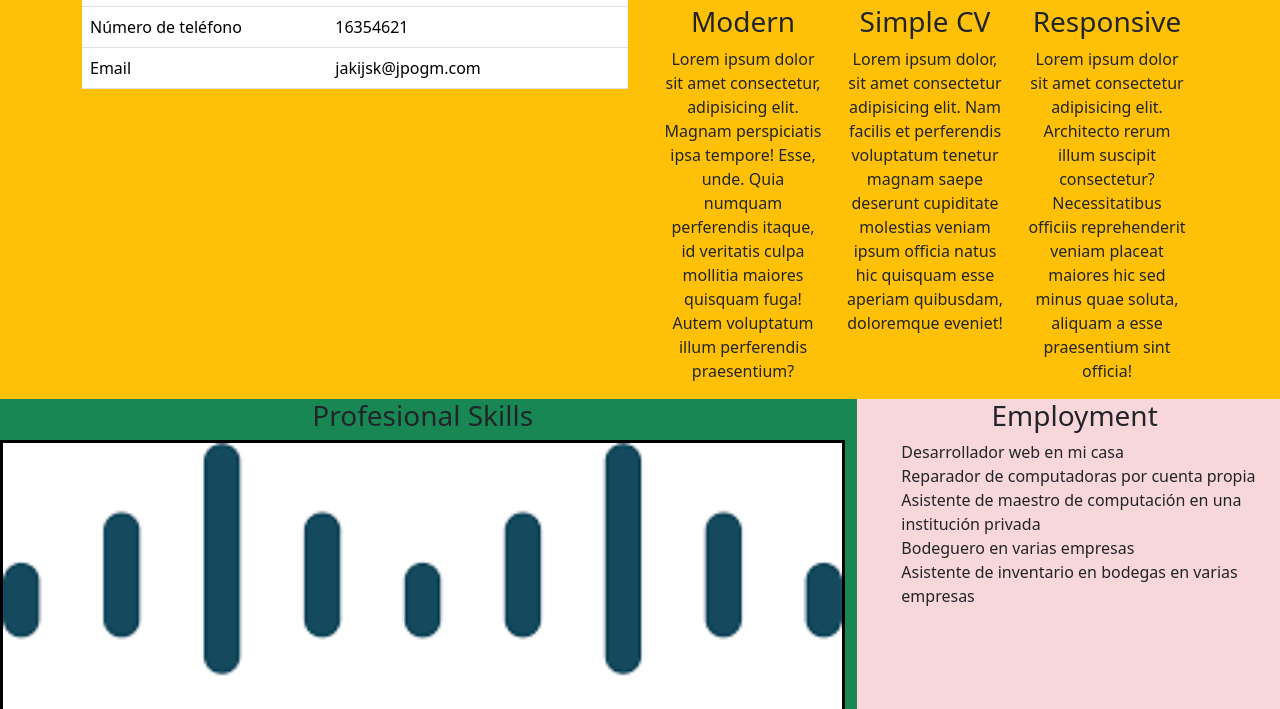
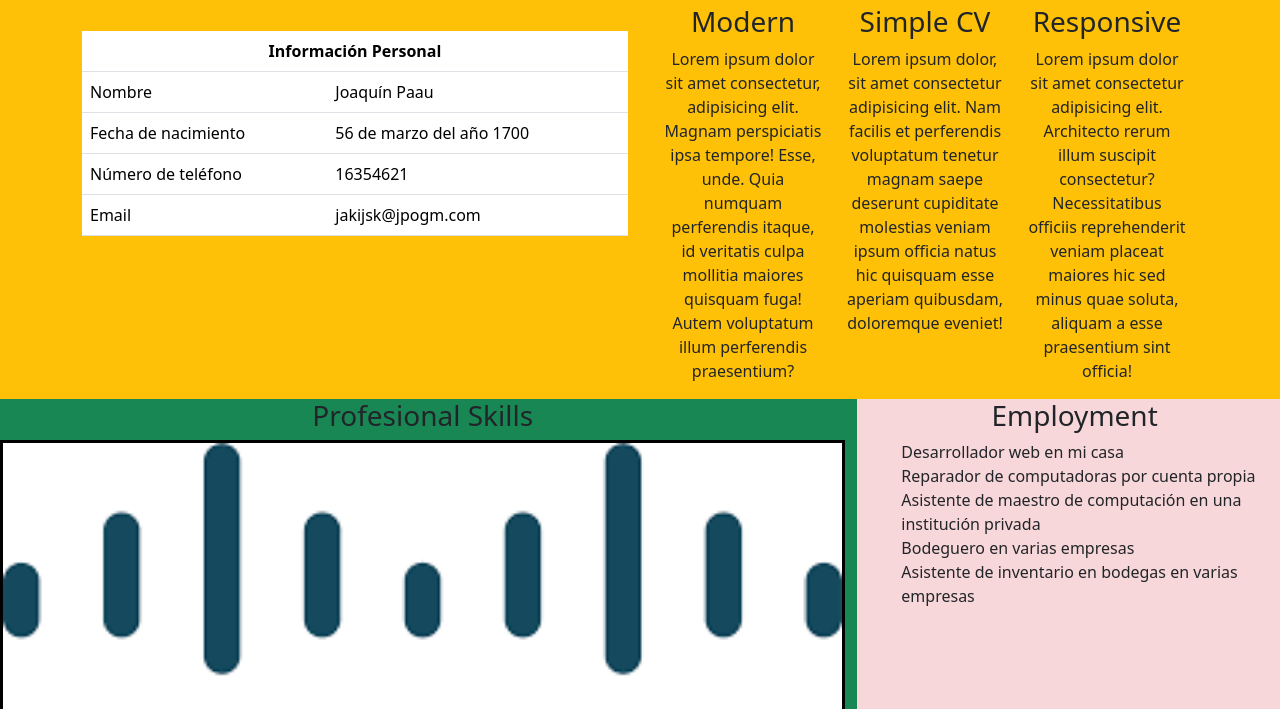
Before and after one commit to KikabYat/curriculumEjemplo2, a plain HTML site: page index.html in a window 1280 px wide. Shown: the part 391-1100 px from the top of the page. Drawn offline with nearby package versions, Linux system fonts and the light colour scheme.

Commit message:
cambios efectuados: se centro la tabla de información personal vertical y horizontalmente

```diff
--- a/assets/styles/styles.css
+++ b/assets/styles/styles.css
@@ -27,6 +27,10 @@
     width: 150px;
 }
 
+.tablaInformacionPersonal{
+    display: flex;
+    align-items: center;
+}
 /* .contenedorProfesionalSkills-Employment{
     width: 100%;
 } */
--- a/index.html
+++ b/index.html
@@ -62,10 +62,10 @@
       </nav>
 
 
-      <main class="bg-warning mt-150">
+      <main class="bg-warning">
         <div class="container text-center">
             <div class="row">
-              <div class="col">
+              <div class="col tablaInformacionPersonal">
 
                 <table class="table">
                     <thead>
```
